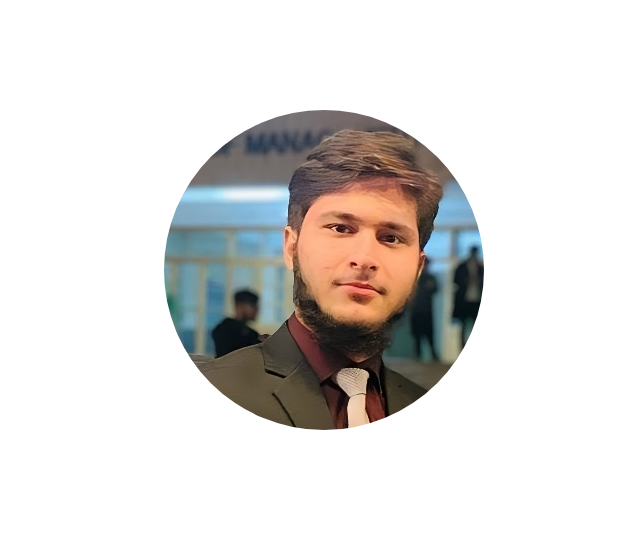
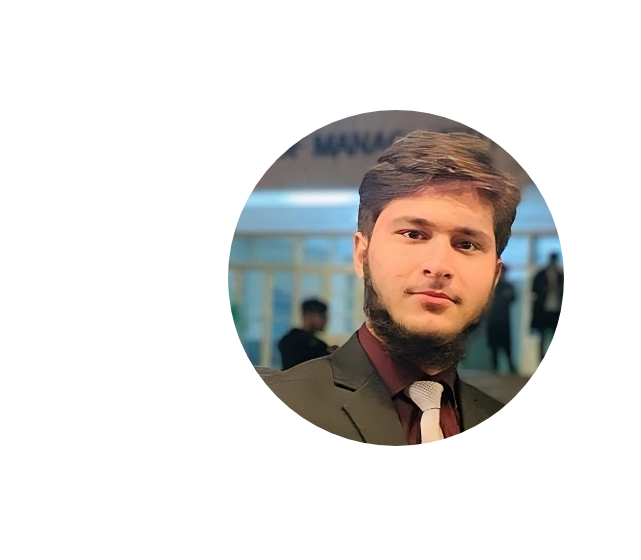
Before and after one commit to Muhammad-Ahsan09/portfolio-website, a plain HTML site: page index.html in a window 1280 px wide. Shown: the part 174-734 px from the top of the page, 0-641 px from the left. Drawn offline with Linux system fonts and the light colour scheme.

Commit message:
second commit

```diff
--- a/index.html
+++ b/index.html
@@ -302,7 +302,7 @@
               </button>
               <button
                 class="btn btn-color-2 project-btn"
-
+                style="display: none;"
               >
                 Description
               </button>
@@ -326,7 +326,7 @@
               </button>
               <button
                 class="btn btn-color-2 project-btn"
-
+                style="display: none;"
               >
                 Description
               </button>
@@ -350,7 +350,7 @@
               </button>
               <button
                 class="btn btn-color-2 project-btn"
-
+                style="display: none;"
               >
                 Description
               </button>
--- a/style.css
+++ b/style.css
@@ -174,11 +174,13 @@ section {
   height: 400px;
   width: 400px;
   margin: auto 0;
+  justify-content: end;
+
 }
 
 .profile-pic{
-  width: 20rem;
-  height: 20rem;
+  width: 21rem;
+  height: 21rem;
   object-fit: cover;
   border-radius: 100%;
 }
```
Also changed, not shown: assets/profile-pic-2.png (deleted), assets/project-1.png (deleted), assets/project-2.png (deleted), assets/project-3.png (deleted).
